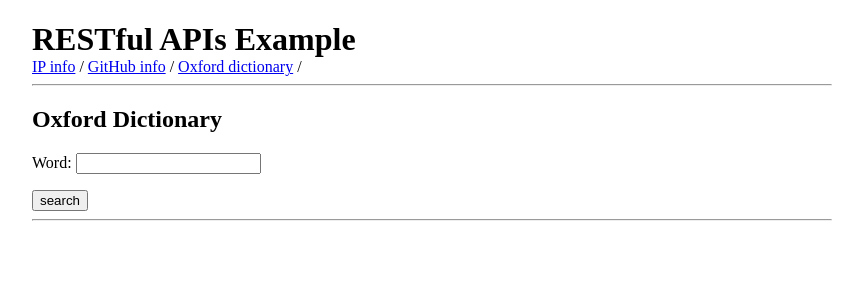
After one commit to janderson16/django_restful_api, a Django app: page /oxford/ in a window 1280 px wide. The commit adds this page. Shown: the top 300 px of the page, without its empty margins (208-1071 px from the left). Run offline with Django 3.2, Linux system fonts and the light colour scheme.

Commit message:
adds oxford dictionary api functionality

```diff
--- /dev/null
+++ b/core/forms.py
@@ -0,0 +1,24 @@
+from django import forms
+from django.conf import settings
+import requests
+
+class DictionaryForm(forms.Form):
+    word = forms.CharField(max_length=100)
+
+    def search(self):
+        result = {}
+        word = self.cleaned_data['word']
+        endpoint = 'https://od-api.oxforddictionaries.com/api/v1/entries/{source_lang}/{word_id}'
+        url = endpoint.format(source_lang='en',word_id=word)
+        headers = {'app_id': settings.OXFORD_APP_ID, 'app_key': settings.OXFORD_APP_KEY}
+        response = requests.get(url, headers=headers)
+        if response.status_code == 200:
+            result = response.json()
+            result['success'] = True
+        else:
+            result['success'] = False
+            if response.status_code == 404:
+                result['message'] = 'No entry found for "%s"' % word
+            else:
+                result['message'] = 'The Oxford API is not available at the moment. Please try again later.'
+        return result
--- /dev/null
+++ b/core/templates/core/oxford.html
@@ -0,0 +1,34 @@
+{% extends 'base.html' %}
+
+{% block content %}
+  <h2>Oxford Dictionary</h2>
+
+  <form method="get">
+    {{ form.as_p }}
+    <button type="submit">search</button>
+  </form>
+
+  {% if search_result %}
+    <hr>
+    {% if search_result.success %}
+      {% for result in search_result.results %}
+        <h3>{{ result.word }}</h3>
+        {% for lexicalentry in result.lexicalEntries %}
+          <h4>{{ lexicalentry.lexicalCategory }}</h4>
+          <ul>
+            {% for entry in lexicalentry.entries %}
+              {% for sense in entry.senses %}
+                {% for definition in sense.definitions %}
+                  <li>{{ definition }}</li>
+                {% endfor %}
+              {% endfor %}
+            {% endfor %}
+          </ul>
+        {% endfor %}
+      {% endfor %}
+    {% else %}
+      <p><em>{{ search_result.message }}</em></p>
+    {% endif %}
+  {% endif %}
+
+{% endblock %}
--- a/core/urls.py
+++ b/core/urls.py
@@ -3,5 +3,7 @@ from . import views
 
 urlpatterns = [
     path('', views.home, name='home'),
-    path('github/', views.github, name='github')
+    path('github/', views.github, name='github'),
+    path('github/client/', views.github_client, name='github_client'),
+    path('oxford/', views.oxford, name='oxford'),
 ]
--- a/core/views.py
+++ b/core/views.py
@@ -1,5 +1,7 @@
 from django.shortcuts import render
 from django.conf import settings
+from github import Github, GithubException
+from .forms import DictionaryForm
 import requests
 
 def home(request):
@@ -35,3 +37,36 @@ def github(request):
             'remaining': response.headers['X-RateLimit-Remaining'],
         }
     return render(request, 'core/github.html', {'search_result': search_result})
+
+def github_client(request):
+    search_result = {}
+    if 'username' in request.GET:
+        username = request.GET['username']
+        client = Github()
+
+        try:
+            user = client.get_user(username)
+            search_result['name'] = user.name
+            search_result['login'] = user.login
+            search_result['public_repos'] = user.public_repos
+            search_result['success'] = True
+        except GithubException as ge:
+            search_result['message'] = ge.data['message']
+            search_result['success'] = False
+
+        rate_limit = client.get_rate_limit()
+        search_result['rate'] = {
+            'limit': rate_limit.rate.limit,
+            'remaining': rate_limit.rate.remaining,
+        }
+    return render(request, 'core/github.html', {'search_result': search_result})
+
+def oxford(request):
+    search_result = {}
+    if 'word' in request.GET:
+        form = DictionaryForm(request.GET)
+        if form.is_valid():
+            search_result = form.search()
+    else:
+        form = DictionaryForm()
+    return render(request, 'core/oxford.html', {'form': form, 'search_result': search_result})
--- a/mysite/settings.py
+++ b/mysite/settings.py
@@ -125,4 +125,6 @@ USE_TZ = True
 
 STATIC_URL = '/static/'
 
-GOOGLE_MAPS_API_KEY = config('GOOGLE_MAPS_API_KEY')
+GOOGLE_MAPS_API_KEY = config('GOOGLE_MAPS_API_KEY', default='')
+OXFORD_APP_ID = config('OXFORD_APP_ID', default='')
+OXFORD_APP_KEY = config('OXFORD_APP_KEY', default='')
--- a/templates/base.html
+++ b/templates/base.html
@@ -16,6 +16,7 @@
       <h1 style="margin-bottom: 0">RESTful APIs Example</h1>
       <a href="{% url 'home' %}">IP info</a> /
       <a href="{% url 'github' %}">GitHub info</a> /
+      <a href="{% url 'oxford' %}">Oxford dictionary</a> /
     </header>
     <hr>
     {% block content %}
```
